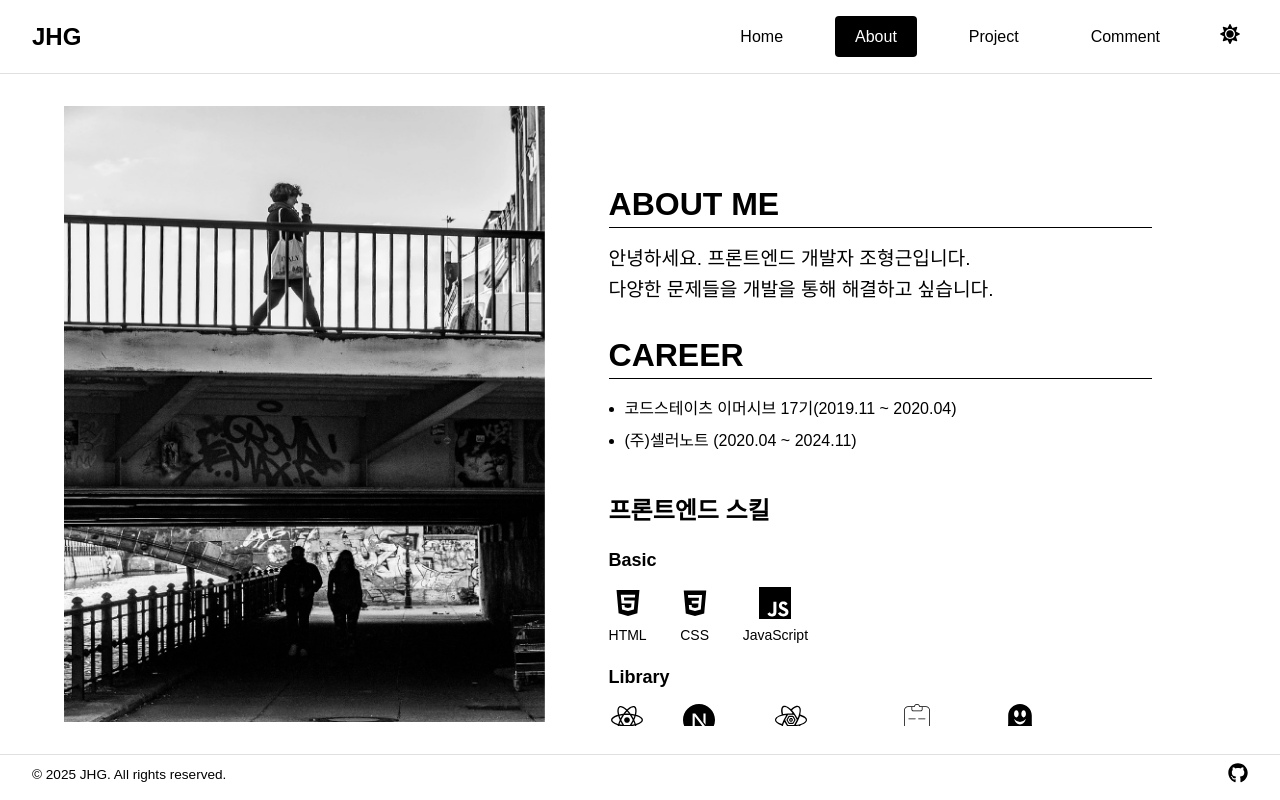
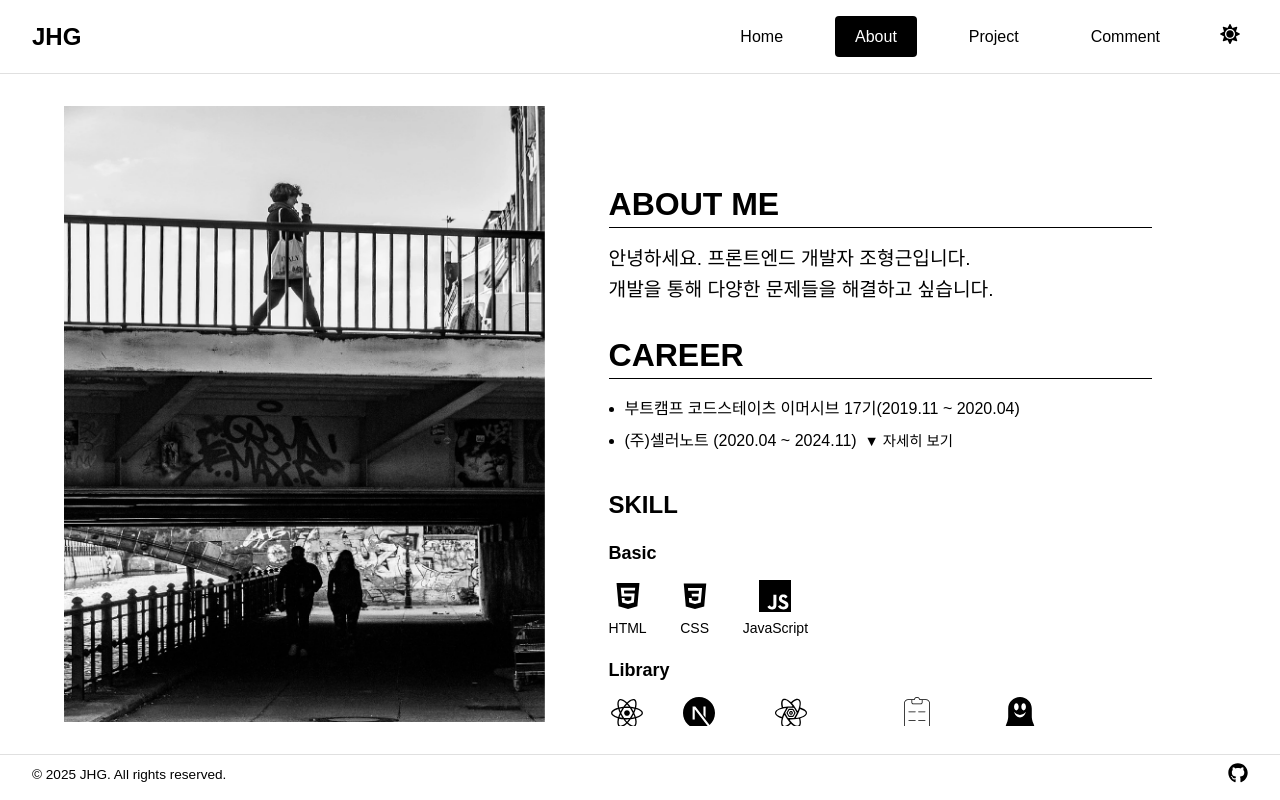
Before and after one commit to geunee92/my_portfolio, a Next.js app: page /about in a window 1280 px wide. Built offline with nearby package versions, Linux system fonts and the light colour scheme.

Commit message:
feat: 경력 세부사항 추가

```diff
--- a/src/components/AboutSection/AboutSkills/index.tsx
+++ b/src/components/AboutSection/AboutSkills/index.tsx
@@ -21,7 +21,7 @@ import SkillIcon from "./SkillIcon";
 export function AboutSkills() {
   return (
     <Container>
-      <SectionTitle>프론트엔드 스킬</SectionTitle>
+      <SectionTitle>SKILL</SectionTitle>
 
       <GroupTitle>Basic</GroupTitle>
       <SkillGroup>
--- /dev/null
+++ b/src/components/AboutSection/ToggleDetail/index.styles.ts
@@ -0,0 +1,34 @@
+import styled from "@emotion/styled";
+
+export const ToggleButton = styled.button`
+  background: none;
+  border: none;
+  color: var(--text);
+  font-size: 0.9rem;
+  cursor: pointer;
+  margin-left: 0.5rem;
+`;
+
+export const Detail = styled.div`
+  margin-top: 0.5rem;
+  padding-left: 1rem;
+  font-size: 0.95rem;
+  color: #666;
+  line-height: 1.5;
+
+  ul {
+    list-style-type: square;
+    padding-left: 1.25rem;
+    margin-top: 0.5rem;
+  }
+
+  ol {
+    list-style-type: disc;
+    padding-left: 1.75rem;
+    margin-top: 0.25rem;
+  }
+
+  li {
+    margin-bottom: 0.3rem;
+  }
+`;
--- /dev/null
+++ b/src/components/AboutSection/ToggleDetail/index.tsx
@@ -0,0 +1,25 @@
+"use client";
+
+import { useState } from "react";
+import * as Styled from "./index.styles";
+
+interface ToggleDetailProps {
+  summary: React.ReactNode;
+  children: React.ReactNode;
+}
+
+export function ToggleDetail({ summary, children }: ToggleDetailProps) {
+  const [isOpen, setIsOpen] = useState(false);
+
+  return (
+    <div>
+      {summary}
+
+      <Styled.ToggleButton onClick={() => setIsOpen((prev) => !prev)}>
+        {isOpen ? "▲ 닫기" : "▼ 자세히 보기"}
+      </Styled.ToggleButton>
+
+      {isOpen && <Styled.Detail>{children}</Styled.Detail>}
+    </div>
+  );
+}
--- a/src/components/AboutSection/index.tsx
+++ b/src/components/AboutSection/index.tsx
@@ -2,6 +2,7 @@
 
 import { AboutSkills } from "./AboutSkills";
 import { Section, Title, Text, List, ListItem } from "./index.styles";
+import { ToggleDetail } from "./ToggleDetail";
 
 export default function AboutSection() {
   return (
@@ -10,14 +11,60 @@ export default function AboutSection() {
       <Text>
         안녕하세요. 프론트엔드 개발자 조형근입니다.
         <br />
-        다양한 문제들을 개발을 통해 해결하고 싶습니다.
+        개발을 통해 다양한 문제들을 해결하고 싶습니다.
       </Text>
 
       <Title>CAREER</Title>
 
       <List>
-        <ListItem>코드스테이츠 이머시브 17기(2019.11 ~ 2020.04)</ListItem>
-        <ListItem>(주)셀러노트 (2020.04 ~ 2024.11)</ListItem>
+        <ListItem>
+          부트캠프 코드스테이츠 이머시브 17기(2019.11 ~ 2020.04)
+        </ListItem>
+
+        <ListItem>
+          <ToggleDetail summary={"(주)셀러노트 (2020.04 ~ 2024.11)"}>
+            <ul>
+              <li>프론트엔드 전담 개발자로 입사</li>
+              <li>
+                백오피스 개발
+                <ol>
+                  <li>
+                    초기 기획부터 지속적인 기능 추가와 고도화 작업 및 유지보수를
+                    전적으로 담당
+                  </li>
+                  <li>Redux로 관리하는 상태관리를 React-query, Jotai로 변경</li>
+                  <li>
+                    antd의 안정성과 확장성 문제로 디자인 시스템을 MUI로 변경
+                  </li>
+                  <li>
+                    화물의 무게를 계산해주는 복잡한 수식함수에 Unit test 추가
+                  </li>
+                  <li>
+                    해외운송에 필요한 다양한 서류확장자(pdf, tiff, hwp, ppt)를
+                    업로드하고 미리볼 수 있는 시스템 개발
+                  </li>
+                </ol>
+              </li>
+
+              <li>
+                회사서비스 Shipda 개발
+                <ol>
+                  <li>
+                    (주)영실업의 요구에 맞춰 TanStack Table을 커스터마이징
+                  </li>
+                  <li>
+                    해외운송 트랙킹을 위해 구글 맵 커스터마이즈로 출도착지와
+                    현재위치 그리고 항로를 추가
+                  </li>
+                  <li>
+                    React-hook-form을 통해 복잡한 validation이 필요한 외환송금
+                    시스템 개발
+                  </li>
+                </ol>
+              </li>
+            </ul>
+          </ToggleDetail>
+        </ListItem>
       </List>
 
       <AboutSkills />
--- a/src/components/ClientLayout/Header/index.tsx
+++ b/src/components/ClientLayout/Header/index.tsx
@@ -51,7 +51,7 @@ export default function Header({ theme, toggleTheme }: HeaderProps) {
           ))}
 
           <Styled.ThemeToggle onClick={toggleTheme}>
-            {theme === "light" ? "🌙" : "☀️"}
+            {theme === "light" ? <FaSun size={20} /> : <FaMoon size={20} />}
           </Styled.ThemeToggle>
         </Styled.MobileMenu>
       )}
```
